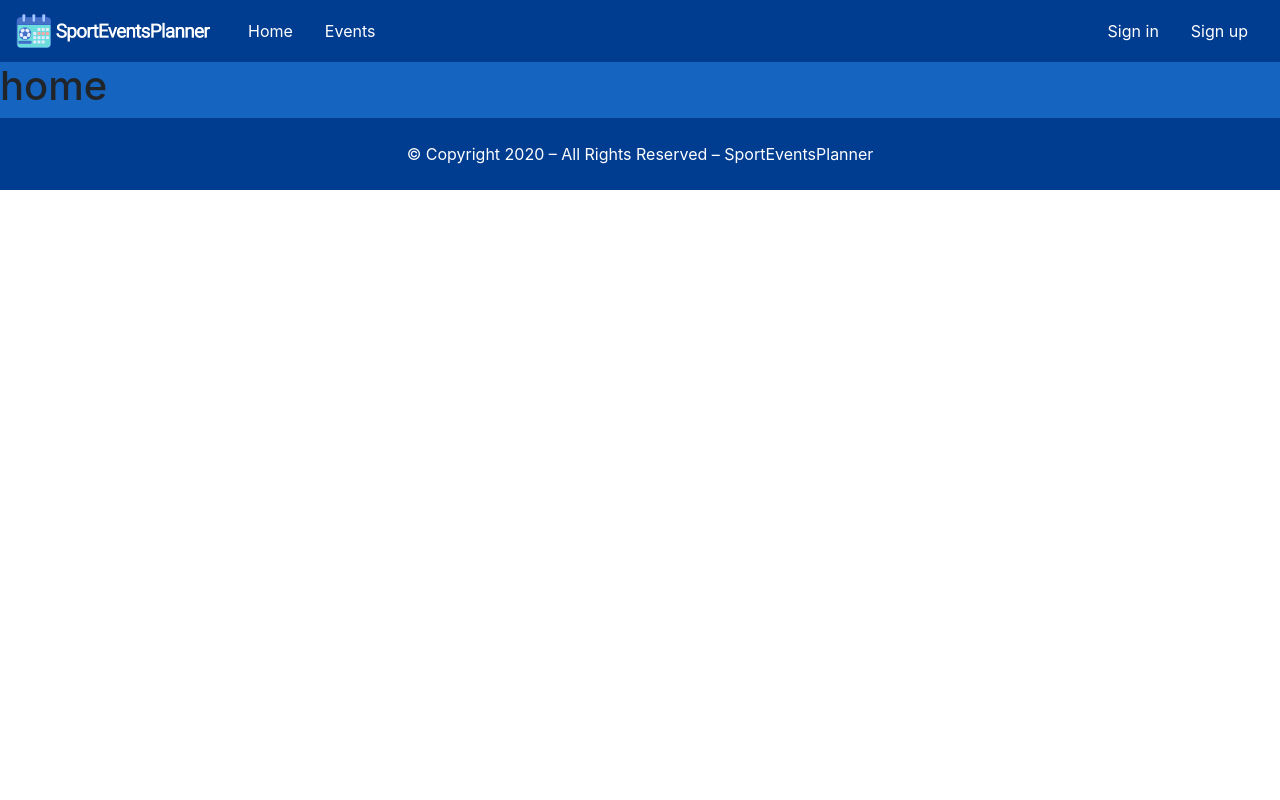
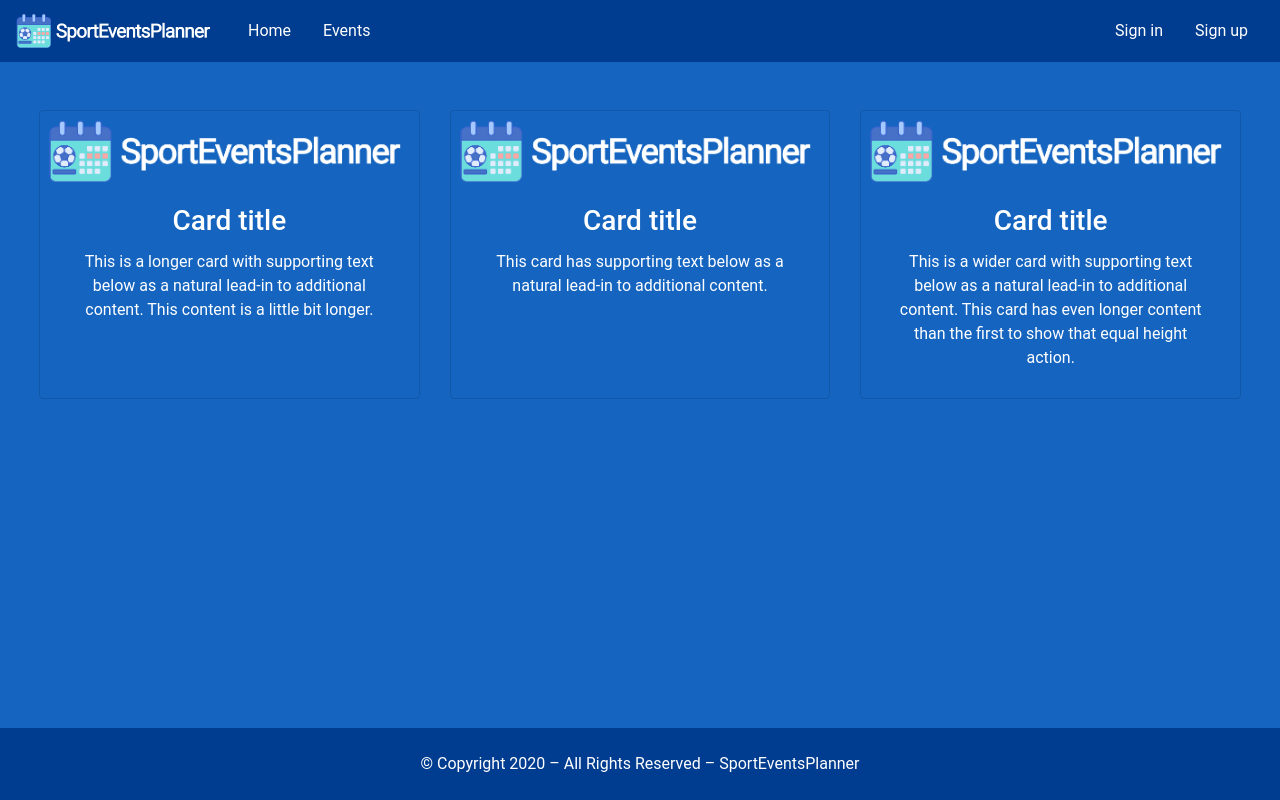
Before and after one commit to trybo/SportEventsPlanner, a Vue app: page / in a window 1280 px wide. Built offline with nearby package versions, Linux system fonts and the light colour scheme.

Commit message:
Changed nav, footer, home view

```diff
--- a/package.json
+++ b/package.json
@@ -10,6 +10,7 @@
   "dependencies": {
     "bootstrap": "^4.4.1",
     "core-js": "^3.6.4",
+    "firebase": "^7.14.2",
     "jquery": "^3.5.0",
     "popper.js": "^1.16.1",
     "vue": "^2.6.11",
--- a/src/App.vue
+++ b/src/App.vue
@@ -7,5 +7,8 @@
 <style>
 #app {
   background-color: #1565c0;
+  font-size: 16px;
+  color: #ffffff;
+  font-family: Roboto, sans-serif;
 }
 </style>
--- a/src/components/Footer.vue
+++ b/src/components/Footer.vue
@@ -1,6 +1,6 @@
 <template>
   <footer>
-    <div id="footer" class="text-center text-muted pb-4 pt-4">
+    <div id="footer" class="text-center p-4">
       <span id="footer-text">© Copyright 2020 – All Rights Reserved – SportEventsPlanner</span>
     </div>
   </footer>
@@ -13,10 +13,9 @@ export default {};
 <style>
 #footer {
   background-color: #003c8f;
-  height: 5%;
-}
-#footer-text {
-  font-size: 16px;
-  color: #ffffff;
+  position: absolute;
+  right: 0;
+  bottom: 0;
+  left: 0;
 }
 </style>
--- a/src/views/Home.vue
+++ b/src/views/Home.vue
@@ -1,22 +1,26 @@
 <template>
-  <div class="overflow-hidden">
+  <div id="home-container" class="overflow-hidden">
     <Navbar />
-    <h1>home</h1>
+    <HomeCards />
     <Footer />
   </div>
 </template>
-
 <script>
-import Navbar from '@/components/Navbar'
-import Footer from '@/components/Footer'
-
+import Navbar from "@/components/Navbar";
+import HomeCards from "@/components/HomeCards";
+import Footer from "@/components/Footer";
 export default {
-    components: {
-        Navbar,
-        Footer
-    }
-}
+  components: {
+    Navbar,
+    HomeCards,
+    Footer
+  }
+};
 </script>
 
 <style>
+#home-container {
+  position: relative;
+  min-height: 100vh;
+}
 </style>
```
